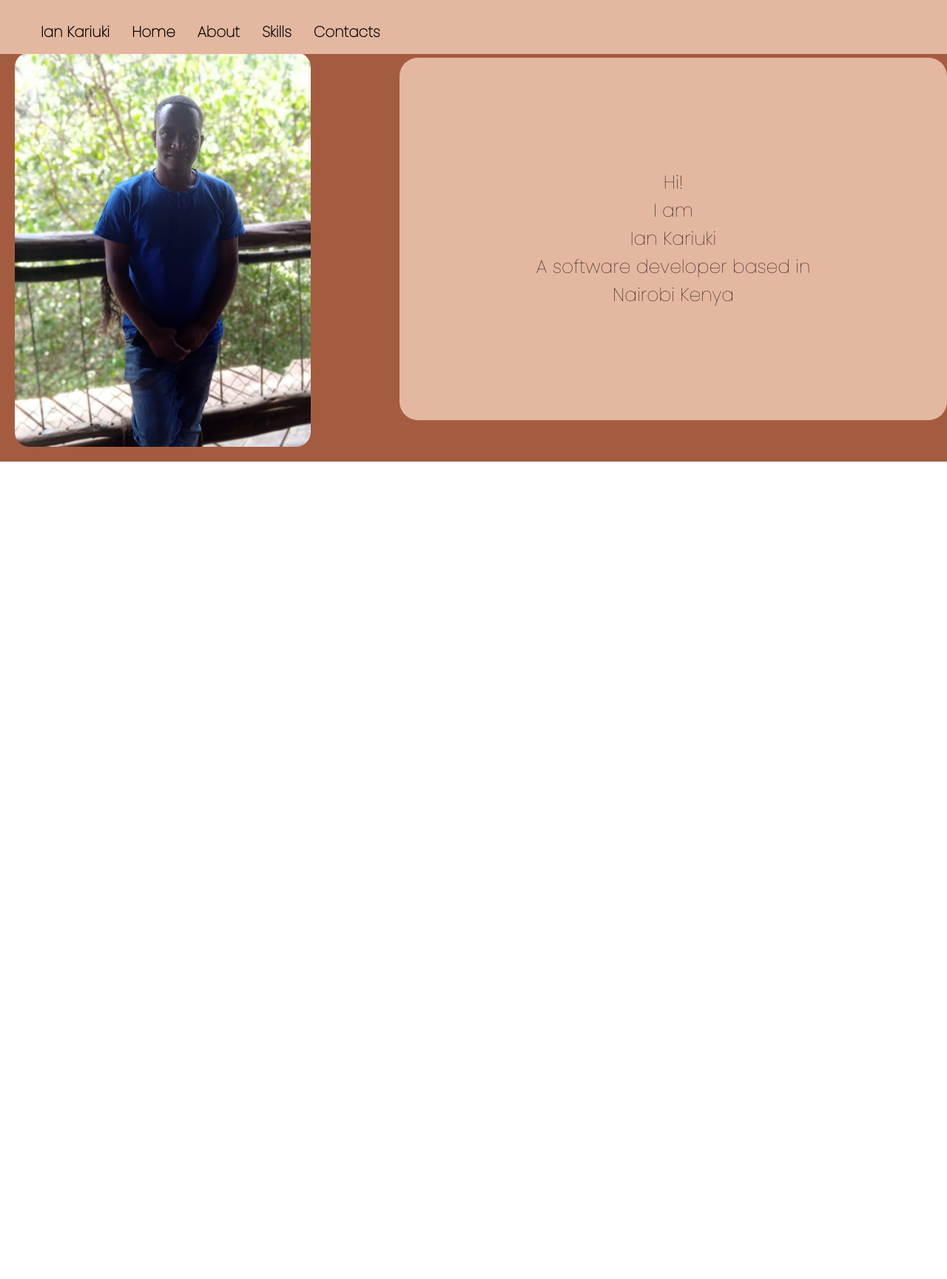
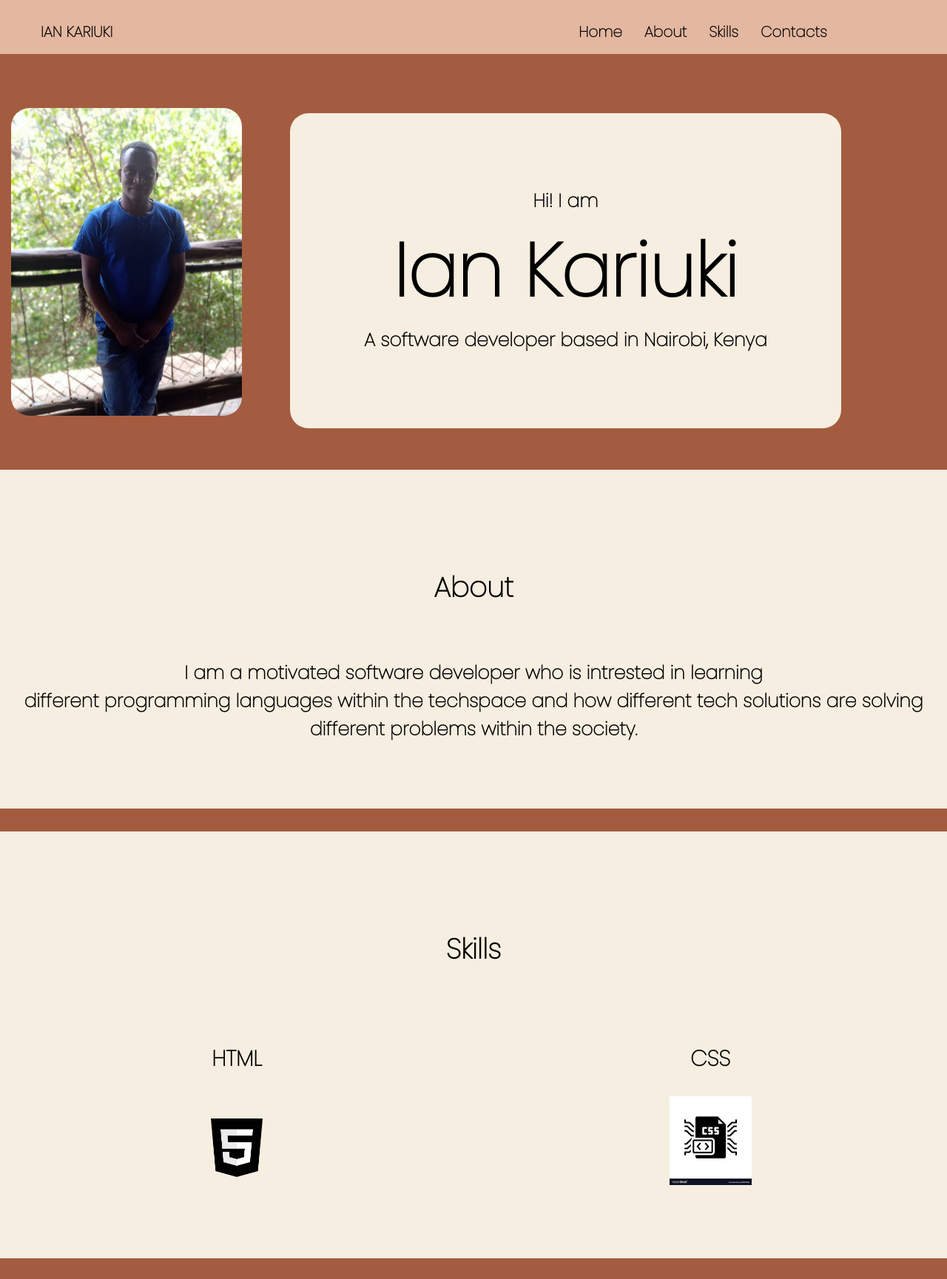
Before and after one commit to ianmwema07/portfolio, a plain HTML site: page index.html in a window 1280 px wide. Shown: the part 7-1736 px from the top of the page at 74% size. Before the commit the page ends 800 px from the top, so only its background shows below. Drawn offline with Linux system fonts and the light colour scheme.

Commit message:
add contacts,skills sections,images, styling

```diff
--- a/css/styles.css
+++ b/css/styles.css
@@ -8,6 +8,7 @@ Cream : #F6EEE0
 
 body {
   margin:0;
+  background-color: #A45C40;
   font-family: 'Poppins', sans-serif;
 }
 
@@ -28,7 +29,8 @@ body {
 }
 
 .name {
-  margin-right: 80px;
+  font-weight: 900;
+  margin-right: 30em;
 }
 
 .navbar ul li a {
@@ -39,29 +41,105 @@ body {
   font-weight: bold;
   margin:15px;
 }
-
-
 .home {
   margin-top: 10px;
-  background-color: #A45C40;
   display: flex;
 }
 .home p {
   border-radius: 25px;
-  margin-left: 4em;
+  margin-left: 2em;
   font-size: 25px;
-  background-color: #E4B7A0;
+  opacity: 2;
+  background-color: #F6EEE0;
   height: fit-content;
-  margin-top: 3em;
+  margin-top: 6em;
 }
 .home img {
-  margin-top: 3em;
-  padding: 20px;
+  margin-top: 8em;
+  padding-right: 20px;
+  padding: 15px;
   border-radius: 40px;
-  width: 25em;
+  height: 26em;
 }
 .introduction {
+  font-weight: 600;
   font-family: poppins;
   text-align: center;
-  padding: 6em;
+  padding: 4em;
 }
+
+.ian-kariuki {
+  font-weight: bold;
+  font-size: 4em;
+}
+.about {
+  text-align: center;
+  font-size: 25px;
+  font-weight: normal;
+  background-color: #F6EEE0;
+  height: fit-content;
+}
+
+.navbar .name a{
+  font-weight: 900;
+}
+.about h1 {
+  padding-top: 3.5em;
+  padding-bottom: 1em;
+}
+.about p {
+  font-weight: 600;
+  padding-bottom: 3.5em;
+  margin-top: 20px;
+}
+
+.skills{
+  text-align: center;
+  font-size: 25px;
+  font-weight: normal;
+  background-color: #F6EEE0;
+  height: fit-content;
+}
+
+.skills h1 {
+  padding-top: 3.5em;
+  padding-bottom: 1em;
+}
+
+.skills-content {
+  display: flex;
+  font-weight: 600;
+  padding-bottom: 3.5em;
+  margin-top: 20px;
+}
+
+.html {
+  width: 50%;
+}
+
+.html img {
+  width: 70px;
+  padding-top: 30px;
+}
+
+.css {
+  width: 50%;
+}
+
+.contacts {
+  text-align: center;
+  font-size: 25px;
+  font-weight: normal;
+  background-color: #F6EEE0;
+  height: fit-content;
+}
+
+.contacts h1 {
+  padding-top: 3.5em;
+  padding-bottom: 1em;
+}
+.contacts p {
+  font-weight: 600;
+  padding-bottom: 3.5em;
+  margin-top: 20px;
+}
--- a/index.html
+++ b/index.html
@@ -11,28 +11,52 @@
     <div class="navbar">
       <ul>
         <div class="nav-list">
-          <li class="name "><a>Ian Kariuki</a></li>
-          <li><a href="#">Home</a></li>
-          <li><a href="#">About</a></li>
-          <li><a href="#">Skills</a></li>
-          <li><a href="#">Contacts</a></li>
+          <li><a><span class="name">IAN KARIUKI</span></a></li>
+          <li><a href="#home">Home</a></li>
+          <li><a href="#about">About</a></li>
+          <li><a href="#skills">Skills</a></li>
+          <li><a href="#contacts">Contacts</a></li>
         </div>
       </ul>
     </div>
+    <section id="home">
       <div class="home">
-      <img class="ian-image" src="images/ian-photo.jpg" alt="">
+        <img class="ian-image" src="images/ian-photo.jpg" alt="ian image">
         <p class="introduction">
-        Hi!<br/>I am<br/><span>Ian Kariuki</span><br>A software developer based in Nairobi Kenya
+         <span class="hi-message">Hi! I am<span></span><br/><span class="ian-kariuki">Ian Kariuki</span><br>A software developer based in Nairobi, Kenya
         </p>
       </div>
+    </section>
+    <section id="about">
       <div class="about">
+        <h1>About</h1>
+        <p>I am a motivated software developer who is intrested in learning <br> different programming languages within the techspace and how different tech solutions are solving different problems within the society.</p>
+      </div>
+    </section>
+    <section id="skills">
+      <div class="skills">
+        <h1>Skills</h1>
+        <div class="skills-content">
+          <div class="html">
+            <h3>HTML</h3>
+            <img src="images/html-logo.png" alt="html logo">
+          </div>
+          <div class="css">
+            <h3>CSS</h3>
+            <img src="images/css-logo.png" alt="css logo">
+          </div>
+        </div>
+      </div>
+    </section>
+    <section id="contacts">
+      <div class="contacts">
+        <h1>Contacts</h1>
+        <p>
+          Tel : +254700-123456 <br>
+          Email : ian.kariuki@student.moringa.com
+        </p>
 
       </div>
-    <div class="skills">
-
-    </div>
-    <div class="contacts">
-
-    </div>
+    </section>
   </body>
 </html>
```
Also changed, not shown: images/css-logo.png (added), images/html-logo.png (added). Lines whose indentation alone changed are shown as unchanged.
